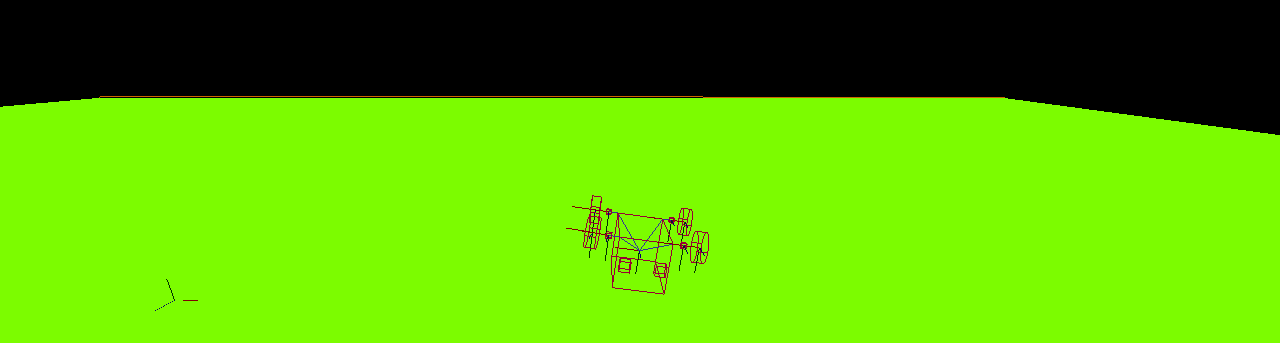
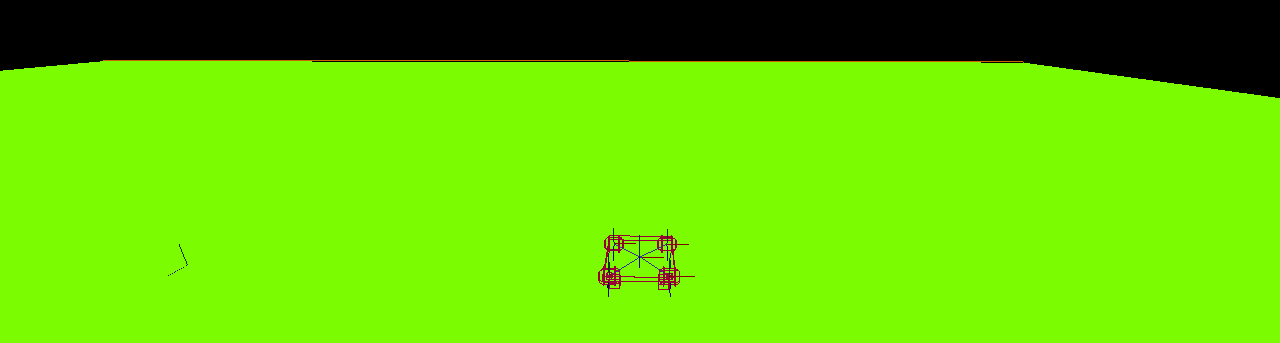
Before and after one commit to TheFarmsBarn/Physics-Server, a website: page Simulation/index.html in a window 1280 px wide. Shown: the part 143-486 px from the top of the page. Drawn offline with nearby package versions, Linux system fonts and the light colour scheme; animation ran at ten frames a second.

Commit message:
it's actually drivable

```diff
--- a/Simulation/Kart.js
+++ b/Simulation/Kart.js
@@ -10,12 +10,14 @@ import { Quaternion } from './MathUtils/Quaternion.js';
 const Vector3Static = new Vector3();
 
 class Kart extends GameObject {
-    constructor(world, position = { x: 0, y: 5, z: 0 }, rotation = { x: 0, y: 0, z: 0, w: 1 }, height = 1, width = 1, length = 2) {
+    constructor(world, position = { x: 0, y: 5, z: 0 }, rotation = { x: 0, y: 0, z: 0, w: 1 }, width = 1.4, height = .1, length = 2.0) {
         super(position, rotation);
 
         this.height = height;
         this.width = width;
         this.length = length;
+
+        console.log(`Creating Kart with dimensions: width=${width}, height=${height}, length=${length}`);
 
         this.chassis = new Chassis(world, position, rotation, width, height, length); // Create the chassis
         this.groundBody = null; // Track the current ground body
@@ -24,8 +26,8 @@ class Kart extends GameObject {
         this.wheels = [];
 
         let axleSize = 0.1;
-        let wheelWidth = 0.1;
-        let wheelRadius = 0.3;
+        let wheelWidth = 0.11;
+        let wheelRadius = 0.11;
 
         this.currentVelocity = 0;
         this.currentSteeringAngle = 0;
@@ -33,7 +35,7 @@ class Kart extends GameObject {
         const parentPosition = new Vector3(position.x, position.y, position.z);
         const parentRotation = new Quaternion(rotation.x, rotation.y, rotation.z, rotation.w);
 
-        let frontLeftWheelLocalPosition = new Vector3(this.width / 2, -this.height / 2, this.length / 2);
+        let frontLeftWheelLocalPosition = new Vector3(this.width / 2 - wheelWidth, -this.height / 2, this.length / 2 - wheelRadius*2);
         let frontLeftWheelLocalRotation = new Quaternion().setFromAxisAngle(new THREE.Vector3(0, 0, 1), -Math.PI / 2);
 
         let frontLeftWheelGlobalPosition = GlobalMath.getGlobalPosition(parentPosition, parentRotation, frontLeftWheelLocalPosition);
@@ -42,7 +44,7 @@ class Kart extends GameObject {
         this.frontLeftWheel = new Wheel(world, frontLeftWheelGlobalPosition, frontLeftWheelGlobalRotation, 1, axleSize, wheelRadius, wheelWidth);
         this.frontLeftWheel.attachAxle(world, this.chassis.chassisBody, frontLeftWheelLocalPosition, new RAPIER.Vector3(0, 1, 0));
 
-        let backLeftWheelLocalPosition = new Vector3(this.width / 2, -this.height / 2, -this.length / 2);
+        let backLeftWheelLocalPosition = new Vector3(this.width / 2 - wheelWidth, -this.height / 2, -this.length / 2 + wheelRadius*2);
         let backLeftWheelLocalRotation = new Quaternion();//.setFromAxisAngle(new THREE.Vector3(0, 0, 1), Math.PI / 2);
 
         let backLeftWheelGlobalPosition = GlobalMath.getGlobalPosition(parentPosition, parentRotation, backLeftWheelLocalPosition);
@@ -51,7 +53,7 @@ class Kart extends GameObject {
         this.backLeftWheel = new Wheel(world, backLeftWheelGlobalPosition, backLeftWheelGlobalRotation, 1, axleSize, wheelRadius, wheelWidth);
         this.backLeftWheel.attachAxle(world, this.chassis.chassisBody, backLeftWheelLocalPosition, new RAPIER.Vector3(0, 1, 0), false);
 
-        let frontRightWheelLocalPosition = new Vector3(-this.width / 2, -this.height / 2, this.length / 2);
+        let frontRightWheelLocalPosition = new Vector3(-this.width / 2 + wheelWidth, -this.height / 2, this.length / 2 - wheelRadius*2);
         let frontRightWheelLocalRotation = new Quaternion();//.setFromAxisAngle(new THREE.Vector3(0, 0, 1), -Math.PI / 2);
 
         let frontRightWheelGlobalPosition = GlobalMath.getGlobalPosition(parentPosition, parentRotation, frontRightWheelLocalPosition);
@@ -60,7 +62,7 @@ class Kart extends GameObject {
         this.frontRightWheel = new Wheel(world, frontRightWheelGlobalPosition, frontRightWheelGlobalRotation, -1, axleSize, wheelRadius, wheelWidth);
         this.frontRightWheel.attachAxle(world, this.chassis.chassisBody, frontRightWheelLocalPosition, new RAPIER.Vector3(0, 1, 0));
 
-        let backRightWheelLocalPosition = new Vector3(-this.width / 2, -this.height / 2, -this.length / 2);
+        let backRightWheelLocalPosition = new Vector3(-this.width / 2 + wheelWidth, -this.height / 2, -this.length / 2 + wheelRadius*2);
         let backRightWheelLocalRotation = new Quaternion();//.setFromAxisAngle(new THREE.Vector3(0, 0, 1), -Math.PI / 2);
 
         let backRightWheelGlobalPosition = GlobalMath.getGlobalPosition(parentPosition, parentRotation, backRightWheelLocalPosition);
@@ -101,10 +103,41 @@ class Kart extends GameObject {
         this.backLeftWheel.setMotorVelocity(velocity);
         this.backRightWheel.setMotorVelocity(velocity);
     }
+    updateGroundNormal(groundNormal) {
+        // return;
+        // Normalize the ground normal
+        groundNormal.normalize();
 
-    updateGroundNormal(world, groundBody) {
+        // Kart's local "up" vector
+        const localUp = new Vector3(0, 1, 0);
+
+        // Calculate the desired quaternion to align local up with the ground normal
+        const desiredOrientation = new Quaternion().setFromUnitVectors(localUp, groundNormal);
+
+        // Get the current chassis rotation
+        const currentOrientation = new Quaternion(this.chassis.chassisBody.rotation().x, this.chassis.chassisBody.rotation().y, this.chassis.chassisBody.rotation().z, this.chassis.chassisBody.rotation().w);
+
+        // Calculate the correction quaternion
+        const correctionQuat = new Quaternion()
+            .copy(desiredOrientation)
+            .multiply(currentOrientation.clone().invert());
+
+        // Extract angular velocity or torque direction from the quaternion
+        const correctionAxis = new Vector3(correctionQuat.x, correctionQuat.y, correctionQuat.z);
+        const correctionAngle = 2 * Math.acos(correctionQuat.w);
+
+        if (correctionAngle <= 0.001) {
+            return;
+        }
+        let torqueStength = 1;
+
+        if (correctionAxis.length() > 0) {
+            correctionAxis.normalize();
+            // Apply torque proportional to the misalignment
+            const torque = correctionAxis.multiplyScalar(correctionAngle * torqueStength); // Adjust strength factor as needed
+            this.chassis.chassisBody.applyTorqueImpulse(torque);
+        }
     }
-
 
 
 
--- a/Simulation/Wheel.js
+++ b/Simulation/Wheel.js
@@ -8,7 +8,7 @@ import { Quaternion } from './MathUtils/Quaternion.js';
 const Vector3Static = new Vector3();
 
 class Wheel extends GameObject {
-    constructor(world, position = { x: 0, y: 0, z: 0 }, rotation = { x: 0, y: 0, z: 0, w: 1 }, side = 1, axleSize = 0.1, radius = 0.3, width = 0.1) {
+    constructor(world, position = { x: 0, y: 0, z: 0 }, rotation = { x: 0, y: 0, z: 0, w: 1 }, side = 1, axleSize = 0.1, radius = 0.11, width = 0.12) {
         super(position, rotation);
 
         this.radius = radius;
@@ -20,7 +20,7 @@ class Wheel extends GameObject {
         const parentPosition = new Vector3(position.x, position.y, position.z);
         const parentRotation = new Quaternion(rotation.x, rotation.y, rotation.z, rotation.w);
 
-        let axleLocalPosition = new Vector3(this.side * axleSize * 2, 0, 0);
+        let axleLocalPosition = new Vector3(0, 0, 0);
         let axleLocalRotation = new Quaternion().setFromAxisAngle(new THREE.Vector3(0, 0, 1), Math.PI / 2);
         let axleGlobalPosition = GlobalMath.getGlobalPosition(parentPosition, parentRotation, axleLocalPosition);
         let axleGlobalRotation = GlobalMath.getGlobalRotation(parentRotation, axleLocalRotation);
@@ -29,18 +29,19 @@ class Wheel extends GameObject {
             RAPIER.RigidBodyDesc.dynamic()
                 .setTranslation(axleGlobalPosition.x, axleGlobalPosition.y, axleGlobalPosition.z)
                 .setRotation(axleGlobalRotation)
+                .setAngularDamping(100000.0)
                 .setCanSleep(false)
         );
 
         this.axleCollider = world.createCollider(
             RAPIER.ColliderDesc.cuboid(this.axleSize/2, this.axleSize/2, this.axleSize/2)
                 .setRotation(new Quaternion().setFromAxisAngle(new THREE.Vector3(0, 0, 1), Math.PI / 2))
-                .setMass(0.1),
+                .setMass(0.1)
+                .setCollisionGroups(589823),
             this.axleBody
-        )
-        .setCollisionGroups(589823);
+        );
 
-        let wheelLocalPosition = Vector3Static.addVectors(axleLocalPosition, new Vector3(this.side * this.width, 0, 0));
+        let wheelLocalPosition = Vector3Static.addVectors(axleLocalPosition, new Vector3(0, 0, 0));
         let wheelLocalRotation = new Quaternion().setFromAxisAngle(new THREE.Vector3(0, 0, 1), Math.PI / 2);
         let wheelGlobalPosition = GlobalMath.getGlobalPosition(parentPosition, parentRotation, wheelLocalPosition);
         let wheelGlobalRotation = GlobalMath.getGlobalRotation(parentRotation, wheelLocalRotation);
@@ -49,60 +50,94 @@ class Wheel extends GameObject {
             RAPIER.RigidBodyDesc.dynamic()
                 .setTranslation(wheelGlobalPosition.x, wheelGlobalPosition.y, wheelGlobalPosition.z)
                 .setRotation(wheelGlobalRotation)
+                .setAngularDamping(10.0)
                 .setCanSleep(false)
         );
-
         this.wheelCollider = world.createCollider(
-            RAPIER.ColliderDesc.cylinder(this.width, this.radius)
+            RAPIER.ColliderDesc.roundCylinder(this.width, this.radius, this.radius*0.8)
                 .setTranslation(wheelLocalPosition.x, wheelLocalPosition.y, wheelLocalPosition.z)
                 .setRotation(new Quaternion().setFromAxisAngle(new THREE.Vector3(0, 0, 1), Math.PI / 2))
                 .setRestitution(0.5)
-                .setFriction(2.5),
+                .setFriction(2.5)
+                .setFrictionCombineRule(RAPIER.CoefficientCombineRule.Multiply)
+                .setCollisionGroups(262145),
             this.wheelBody
-        )
-        .setCollisionGroups(262145);
+        );
 
-        this.moterJoint = world.createImpulseJoint(
-            RAPIER.JointData.revolute(new RAPIER.Vector3(0, 0, 0), new RAPIER.Vector3(0, 0, 0), new RAPIER.Vector3(1, 0, 0)),
-            this.axleBody,
-            this.wheelBody,
-            true
-        )
-        this.moterJoint.configureMotorModel(RAPIER.MotorModel.ForceBased)
+
 
         // this.moterJoint.setLimits(0, 0);
 
     }
     attachAxle(world, body, localPositionOnBody, rotationRestriction, allowSteering = true, maxSteerAngle = Math.PI / 6) {
-        const axleLocalPosition = new Vector3(-1 * this.side * this.axleSize * 2, 0, 0);
-        this.steerJoint = world.createImpulseJoint(
-            RAPIER.JointData.revolute(localPositionOnBody, axleLocalPosition, rotationRestriction),
-            body,
-            this.axleBody,
-            true
-        );
+
+        const axleLocalPosition = new Vector3(0, 0, 0);
+
+        if(allowSteering) {
+            this.steerJoint = world.createImpulseJoint(
+                RAPIER.JointData.revolute(localPositionOnBody, new RAPIER.Vector3(0, 0, 0), new RAPIER.Vector3(0, 1, 0)),
+                body,
+                this.axleBody,
+                true
+            )
+            this.moterJoint = world.createImpulseJoint(
+                RAPIER.JointData.revolute(new RAPIER.Vector3(0, 0, 0), new RAPIER.Vector3(0, 0, 0), new RAPIER.Vector3(1, 0, 0)),
+                this.axleBody,
+                this.wheelBody,
+                true
+            );
+
+            const minLimit = allowSteering ? -maxSteerAngle : 0;
+            const maxLimit = allowSteering ? maxSteerAngle : 0;
+            this.steerJoint.setLimits(minLimit, maxLimit);
+
+            this.steerJoint.configureMotorModel(RAPIER.MotorModel.ForceBased)
+
+            this.steerJoint.configureMotorPosition(0, 1000, 10);
 
 
-        let minLimit = 0;
-        let maxLimit = 0;
-        if (allowSteering) {
-            minLimit = -maxSteerAngle;
-            maxLimit = maxSteerAngle;
+            // this.moterJoint = world.createImpulseJoint(
+            //     RAPIER.JointData.revolute(localPositionOnBody, axleLocalPosition, new RAPIER.Vector3(1, 0, 0)),
+            //     body,
+            //     this.wheelBody,
+            //     true
+            // )
+
+            this.moterJoint.configureMotorModel(RAPIER.MotorModel.AccelerationBased);
+        } else {
+            this.moterJoint = world.createImpulseJoint(
+                RAPIER.JointData.revolute(localPositionOnBody, axleLocalPosition, new RAPIER.Vector3(1, 0, 0)),
+                body,
+                this.wheelBody,
+                true
+            )
+
+            this.moterJoint.configureMotorModel(RAPIER.MotorModel.AccelerationBased);
+            this.moterJoint.configureMotorPosition(0, 1000, 10);
+
+
+        }
+    }
+
+    setSteeringAngle(targetSteer) {
+        if(this.steerJoint) {
+            this.steerJoint.configureMotorPosition(targetSteer, 20000.0, 200.0);
+        }
+    }
+    setMotorVelocity(velocity) {
+        // console.log("Debugging stationary state");
+        if (this.moterJoint) {
+            // Lock the wheel at position 0
+            this.moterJoint.configureMotorVelocity(velocity, 1000, 10); // High stiffness and damping
         }
 
-
-        this.steerJoint.setLimits(minLimit, maxLimit);
-        this.steerJoint.configureMotorPosition(0, 10000.0, 100.0)
-        this.moterJoint.configureMotorPosition(0, 10000.0, 100.0)
-
+        // Optionally log wheel dynamics
+        // console.log("Wheel Angular Velocity:", this.wheelBody.angvel());
+        // console.log("Motor Position Target:", this.moterJoint.motorPosition());
     }
-    setMotorVelocity(velocity) {
-        console.log(velocity);
-        this.moterJoint.configureMotorVelocity(velocity, 10.0); // 10.0 is the motor force
-    }
-    setSteeringAngle(targetSteer) {
-        this.steerJoint.configureMotorPosition(targetSteer, 10000.0, 100.0)
-    }
+    // setSteeringAngle(targetSteer) {
+    //     this.steerJoint.configureMotorPosition(targetSteer, 10000.0, 100.0)
+    // }
     // Get the geometry of the wheel (position, radius, width, and rotation)
     getGeometry() {
         return {
--- a/Simulation/index.html
+++ b/Simulation/index.html
@@ -17,6 +17,9 @@
         import Kart from './Kart.js';
         import Chassis from './Chassis.js';
         import Wheel from './Wheel.js';
+        import { Vector3 } from './MathUtils/Vector3.js';
+        import { Quaternion } from './MathUtils/Quaternion.js';
+        const Vector3Static = new Vector3();
 
         class RapierDebugRenderer {
             mesh
@@ -64,15 +67,17 @@
         // Initialize Rapier
         RAPIER.init().then(() => {
             let world = new RAPIER.World(new RAPIER.Vector3(0, -9.81, 0)); // Gravity
-
+            world.numSolverIterations = 100;
 
             const groundBody = world.createRigidBody(RAPIER.RigidBodyDesc.fixed());
             // Add ground collider
             const groundCollider = world.createCollider(
-                RAPIER.ColliderDesc.cuboid(50, 0.1, 50), // Ground plane
+                RAPIER.ColliderDesc.cuboid(50, 0.1, 50)
+                    .setFriction(1)
+                    .setRestitution(0.1)
+                    .setCollisionGroups(65542), // Ground plane
                 groundBody
-            )
-            .setCollisionGroups(65542);
+            );
 
             // Create Kart
             const kartPosition = { x: 10, y: 5, z: 0 };
@@ -82,24 +87,34 @@
             // Add kart components to Three.js scene
             const kartMesh = new THREE.Object3D();
 
+
+            const desiredInputs = {
+                steeringAngle: 0,
+                velocity: 0,
+            };
             document.addEventListener('keydown', (event) => {
-                console.log
-                const steeringAngleIncrement = 0.1; // Adjust as needed
-                const velocityIncrement = 1.0;     // Adjust as needed
+                switch (event.key) {
+                    case 'ArrowUp': // Forward
+                        desiredInputs.velocity = 500;
+                        break;
+                    case 'ArrowDown': // Backward
+                        desiredInputs.velocity = -200;
+                        break;
+                    case 'ArrowLeft': // Steer left
+                        desiredInputs.steeringAngle = -0.6;
+                        break;
+                    case 'ArrowRight': // Steer right
+                        desiredInputs.steeringAngle = 0.6;
+                        break;
+                }
+            });
 
-                switch (event.key) {
-                    case 'ArrowUp': // Increase velocity
-                        kart.setWheelVelocity(kart.currentVelocity + velocityIncrement);
-                        break;
-                    case 'ArrowDown': // Decrease velocity
-                        kart.setWheelVelocity(kart.currentVelocity - velocityIncrement);
-                        break;
-                    case 'ArrowLeft': // Turn left
-                        kart.setSteeringAngle(kart.currentSteeringAngle - steeringAngleIncrement);
-                        break;
-                    case 'ArrowRight': // Turn right
-                        kart.setSteeringAngle(kart.currentSteeringAngle + steeringAngleIncrement);
-                        break;
+            document.addEventListener('keyup', (event) => {
+                // Reset values on key release
+                if (['ArrowUp', 'ArrowDown'].includes(event.key)) {
+                    desiredInputs.velocity = 0;
+                } else if (['ArrowLeft', 'ArrowRight'].includes(event.key)) {
+                    desiredInputs.steeringAngle = 0;
                 }
             });
 
@@ -109,27 +124,49 @@
             camera.position.set(10, 5, 10);
             camera.lookAt(0, 0, 0);
 
-            // Animation loop
+
+            const clock = new THREE.Clock();
+            const fixedTimeStep = 1 / 60; // 60 Hz physics
+            let accumulator = 0;
+
             function animate() {
                 requestAnimationFrame(animate);
 
+                // Calculate elapsed time
+                const deltaTime = clock.getDelta();
 
-                // Physics update
-                world.step();
+                // Accumulate time for physics simulation
+                accumulator += deltaTime;
 
-                // console.log(groundCollider);
-                kart.updateGroundNormal(world, groundBody);
+                // Step the physics world at a fixed rate
+                while (accumulator >= fixedTimeStep) {
+                    world.step(); // Rapier steps by its internal fixed timestep
 
+                    // Apply inputs to the kart
+                    kart.setWheelVelocity(desiredInputs.velocity);
+                    kart.setSteeringAngle(desiredInputs.steeringAngle);
 
-                camera.lookAt(kart.chassis.chassisBody.translation().x, kart.chassis.chassisBody.translation().y, kart.chassis.chassisBody.translation().z);
+                    // Update the kart's physics-related behavior
+                    kart.updateGroundNormal(new Vector3(0, 1, 0));
+
+                    accumulator -= fixedTimeStep;
+                }
 
                 // Render the scene
                 renderer.render(scene, camera);
 
-                rapierDebugRenderer.update()
+                // Update debug visuals
+                rapierDebugRenderer.update();
 
+                // Keep the camera focused on the kart
+                const chassisPos = kart.chassis.chassisBody.translation();
+                camera.lookAt(chassisPos.x, chassisPos.y, chassisPos.z);
             }
+
+
+            // Start the animation loop
             animate();
+
         });
 
 
```
